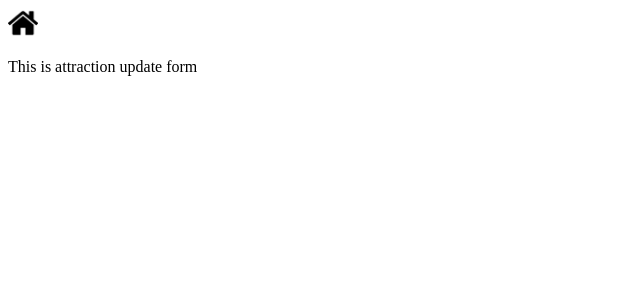
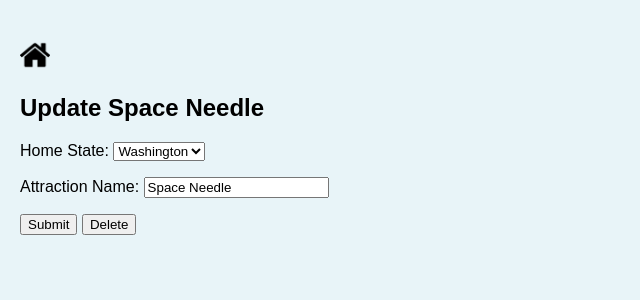
Before and after one commit to sungbin-kang/Django_Tourist-Attractions-with-Form, a Django app: page /attraction/update/7 in a window 1280 px wide. Shown: the top 300 px of the page, without its empty margins (0-640 px from the left). Run offline with Django 3.2, Linux system fonts and the light colour scheme; data comes from the database, SQL or seed files in the repository; both versions use the stored data as it was after the commit.

Commit message:
attraction update delete forms completed

```diff
--- a/TouristAttractionswithForms/tourist_attractions/templates/tourist_attractions/attraction_update_form.html
+++ b/TouristAttractionswithForms/tourist_attractions/templates/tourist_attractions/attraction_update_form.html
@@ -2,6 +2,13 @@
 
 {% block content %}
 
-<p>This is attraction update form</p>
+<h2>Update {{ object }}</h2>
+
+<form method="post">
+    {% csrf_token %}
+    {{ form.as_p }}
+    <input type="submit" value="Submit">
+    <a href="{% url 'attraction_delete' object.id %}"><button type="button">Delete</button></a>
+</form>
 
 {% endblock content %}
--- a/TouristAttractionswithForms/tourist_attractions/templates/tourist_attractions/base.html
+++ b/TouristAttractionswithForms/tourist_attractions/templates/tourist_attractions/base.html
@@ -1,6 +1,7 @@
 <!DOCTYPE html>
 {% load static %}
 <head>
+  <link rel="stylesheet" href="{% static 'tourist_attractions/style.css' %}">
   {% block head %}
   {% endblock %}
 </head>
--- a/TouristAttractionswithForms/tourist_attractions/templates/tourist_attractions/details.html
+++ b/TouristAttractionswithForms/tourist_attractions/templates/tourist_attractions/details.html
@@ -2,7 +2,6 @@
 {% load static %}
 
 {% block head %}
-<link rel="stylesheet" href="{% static 'tourist_attractions/style.css' %}">
 {% endblock %}
 
 {% block content %}
--- a/TouristAttractionswithForms/tourist_attractions/templates/tourist_attractions/home.html
+++ b/TouristAttractionswithForms/tourist_attractions/templates/tourist_attractions/home.html
@@ -2,7 +2,6 @@
 {% load static %}
 
 {% block head %}
-<link rel="stylesheet" href="{% static 'tourist_attractions/style.css' %}">
 {% endblock %}
 
 {% block content %}
@@ -16,8 +15,8 @@
   </li>
   {% for item in attractions|dictsort:'homeState.stateName' %}
   <li class="table-row">
-    <div class="col col-1" data-label="Attraction">{{ item.attractionName }}</div>
-    <div class="col col-2" data-label="State"><a href="{% url 'state_update' item.id %}">{{ item.homeState }}</a></div>
+    <div class="col col-1" data-label="Attraction"><a href="{% url 'attraction_update' item.id %}">{{ item.attractionName }}</a></div>
+    <div class="col col-2" data-label="State"><a href="{% url 'state_update' item.homeState.id %}">{{ item.homeState }}</a></div>
     <div class="col col-3" data-label="State Details"><a href="{% url 'details' item.homeState|slugify %}">State Details</a></div>
   </li>
   {% endfor %}
--- a/TouristAttractionswithForms/tourist_attractions/templates/tourist_attractions/state_create_form.html
+++ b/TouristAttractionswithForms/tourist_attractions/templates/tourist_attractions/state_create_form.html
@@ -2,7 +2,6 @@
 {% load static %}
 
 {% block head %}
-<link rel="stylesheet" href="{% static 'tourist_attractions/style.css' %}">
 {% endblock %}
 
 {% block content %}
--- a/TouristAttractionswithForms/tourist_attractions/templates/tourist_attractions/state_delete_form.html
+++ b/TouristAttractionswithForms/tourist_attractions/templates/tourist_attractions/state_delete_form.html
@@ -2,7 +2,6 @@
 {% load static %}
 
 {% block head %}
-<link rel="stylesheet" href="{% static 'tourist_attractions/style.css' %}">
 {% endblock %}
 
 {% block content %}
--- a/TouristAttractionswithForms/tourist_attractions/templates/tourist_attractions/state_update_form.html
+++ b/TouristAttractionswithForms/tourist_attractions/templates/tourist_attractions/state_update_form.html
@@ -2,7 +2,6 @@
 {% load static %}
 
 {% block head %}
-<link rel="stylesheet" href="{% static 'tourist_attractions/style.css' %}">
 {% endblock %}
 
 {% block content %}
```
Also changed, not shown: TouristAttractionswithForms/tourist_attractions/templates/tourist_attractions/attraction_delete_form.html (+8 -1 lines), TouristAttractionswithForms/db.sqlite3.
